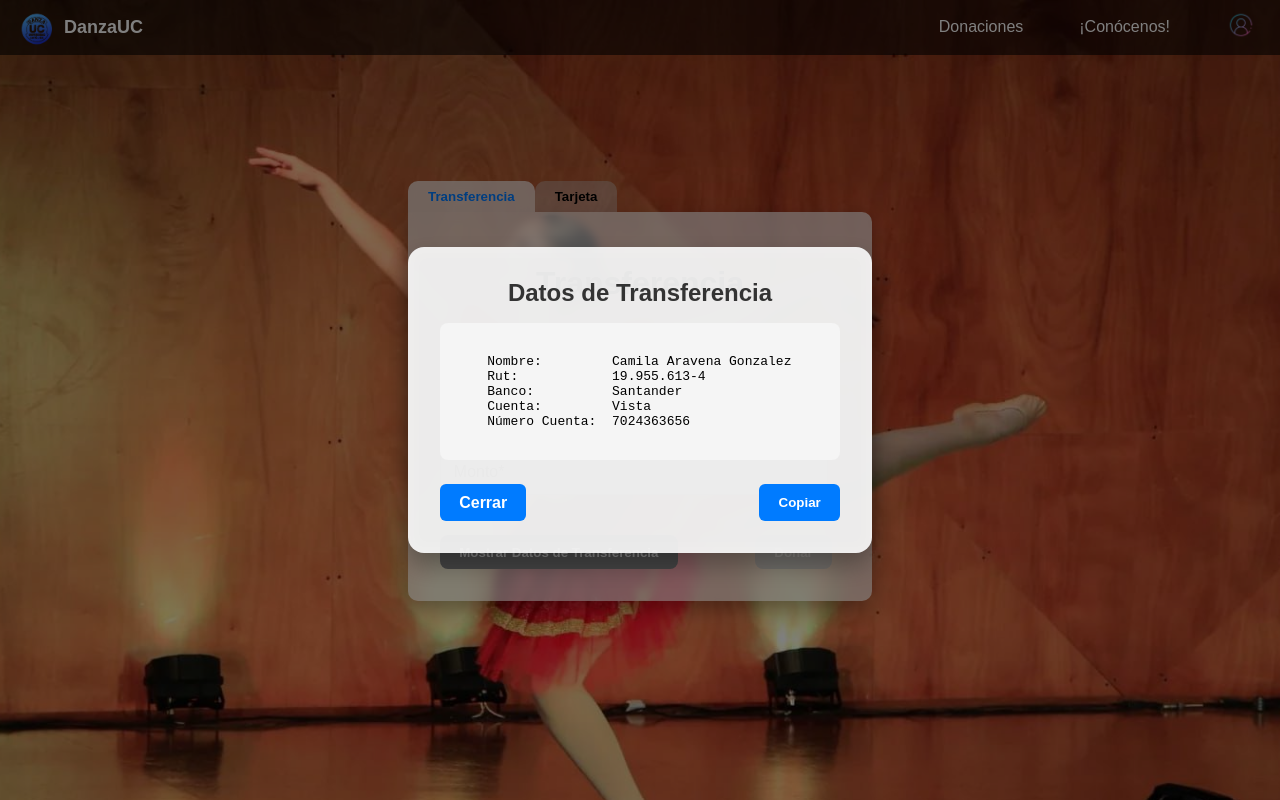
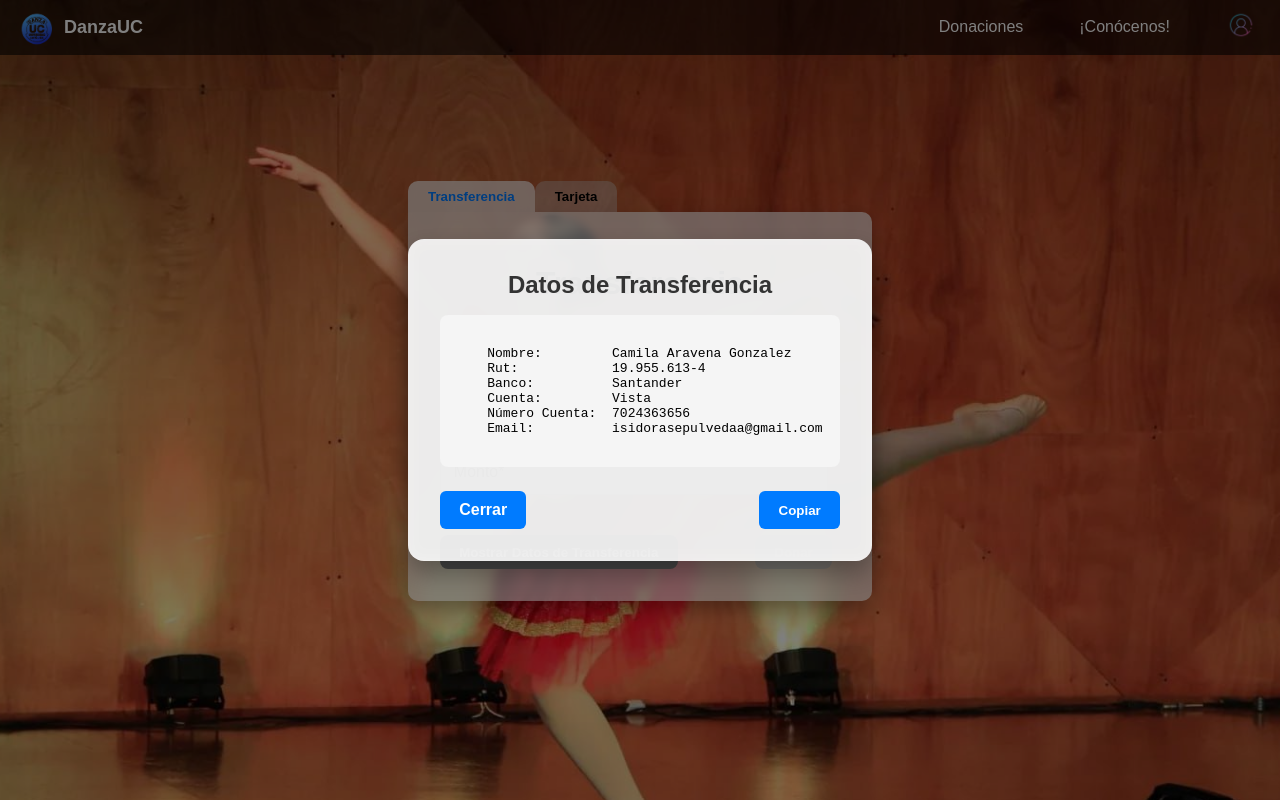
Before and after one commit to gBastiasDev/DanzaWebFrontend, a React (Vite) app: page / in a window 1280 px wide. Both pictures are taken after a click on the button "Mostrar Datos de Transferencia". Shown: the top 800 px of the page. Built offline with nearby package versions, Linux system fonts and the light colour scheme.

Commit message:
Changed transfer data

```diff
--- a/src/components/views/landing_view/BankDataModal.tsx
+++ b/src/components/views/landing_view/BankDataModal.tsx
@@ -15,11 +15,12 @@ const BankDataModal: React.FC<BankDataModalProps> = ({ isOpen, onClose, transfer
   }, [isOpen]);
 
   const transferInfo = `
-    Camila Fernanda Aravena Gonzalez
-    19.955.613-4
-    Banco Santander
+    ISIDORA PAZ SEPULVEDA ARANCIBIA
+    21.198.266-7
+    Banco prepago Tenpo
     Cuenta Vista
-    7024363656
+    111121198266
+    isidorasepulvedaa@gmail.com
   `;
 
   if (!isOpen) return null;
--- a/src/components/views/landing_view/LandingView.tsx
+++ b/src/components/views/landing_view/LandingView.tsx
@@ -34,6 +34,7 @@ const LandingPage: React.FC = () => {
     Banco:          Santander
     Cuenta:         Vista
     Número Cuenta:  7024363656
+    Email:          isidorasepulvedaa@gmail.com
   `;
 
   useEffect(() => {
```
